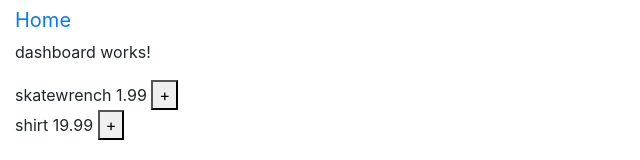
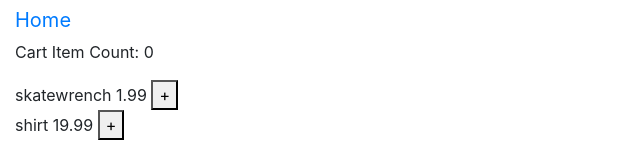
Before and after one commit to wliederer/angular-ecommerce, an Angular app: page / in a window 1280 px wide. Shown: the top 160 px of the page, without its empty margins (0-640 px from the left). Built offline with nearby package versions, Linux system fonts and the light colour scheme.

Commit message:
added shopping cart logic and interface

```diff
--- a/src/app/app.component.html
+++ b/src/app/app.component.html
@@ -1,5 +1,5 @@
 <div class="container-fluid">
   <div>
-    <app-home (productAdded)="addProductToCart($event)" [products]="productList"></app-home>
+    <app-home (productAdded)="addProductToCart($event)" [products]="productList" [cart]="shoppingCart"></app-home>
   </div>
 </div>
--- a/src/app/app.component.ts
+++ b/src/app/app.component.ts
@@ -1,5 +1,6 @@
 import { Component } from '@angular/core';
 import { Product } from './product';
+import { ShoppingCart } from './shoppingCart';
 
 @Component({
   selector: 'app-root',
@@ -9,8 +10,8 @@ import { Product } from './product';
 export class AppComponent {
   title = 'angular-ecommerce';
   productList = [
-    {name:'skatewrench', price: 1.99},
-    {name:'shirt', price: 19.99}
+    {name:'skatewrench', price: 1.99, qty:1},
+    {name:'shirt', price: 19.99, qty:1}
   ];
 
 
@@ -19,10 +20,14 @@ export class AppComponent {
     const productExistInCart = this.cartProductList.find(({name})=>name===product.name);
     if(!productExistInCart){
       this.cartProductList.push(product);
-      return;
+    } else {
+      productExistInCart.qty++;
     }
-    console.log(productExistInCart);
+    let runningCount = 0;
+    this.cartProductList.forEach(x=>{runningCount= runningCount+ x.qty})
+    this.shoppingCart.count = runningCount;
   }
 
   cartProductList: any[]=[];
+  shoppingCart: ShoppingCart = { cart:this.cartProductList, count:0};
 }
--- a/src/app/dashboard/dashboard.component.html
+++ b/src/app/dashboard/dashboard.component.html
@@ -1,7 +1,7 @@
 <div>
     <nav>
         <a class="navbar-brand" routerLink=''>Home</a>
-        <p>dashboard works!</p>
+        <p>Cart Item Count: {{cart.count}}</p>
     </nav>
 <div>
 
--- a/src/app/dashboard/dashboard.component.ts
+++ b/src/app/dashboard/dashboard.component.ts
@@ -1,4 +1,6 @@
 import { Component, OnInit, Input, Output, EventEmitter } from '@angular/core';
+import { ShoppingCart } from '../shoppingCart';
+
 
 @Component({
   selector: 'app-dashboard',
@@ -6,7 +8,8 @@ import { Component, OnInit, Input, Output, EventEmitter } from '@angular/core';
   styleUrls: ['./dashboard.component.css']
 })
 export class DashboardComponent implements OnInit {
-
+  @Input()
+  cart!: ShoppingCart;
   constructor() { }
 
   ngOnInit(): void {
--- a/src/app/home/home.component.html
+++ b/src/app/home/home.component.html
@@ -1,6 +1,6 @@
 <div>
     <div>
-        <app-dashboard></app-dashboard>
+        <app-dashboard [cart]="cart"></app-dashboard>
     </div>
     <div>
         <app-products *ngFor="let product of products" [product]="product" (productAdded)="addProductToCart($event)"></app-products>
--- a/src/app/home/home.component.ts
+++ b/src/app/home/home.component.ts
@@ -1,5 +1,6 @@
 import { Component, EventEmitter, Input, OnInit, Output } from '@angular/core';
 import { Product } from '../product';
+import { ShoppingCart } from '../shoppingCart';
 
 @Component({
   selector: 'app-home',
@@ -9,6 +10,9 @@ import { Product } from '../product';
 export class HomeComponent implements OnInit {
   @Input()
   products!: any[];
+  @Input()
+  cart!:ShoppingCart;
+
   @Output()
   productAdded = new EventEmitter();
   addProductToCart(product:Product){
--- a/src/app/product.ts
+++ b/src/app/product.ts
@@ -1,5 +1,5 @@
 export interface Product {
     name:string;
     price:number;
-
+    qty:number;
 }
--- /dev/null
+++ b/src/app/shoppingCart.ts
@@ -0,0 +1,4 @@
+export interface ShoppingCart {
+    cart:any[];
+    count:number
+}
```
